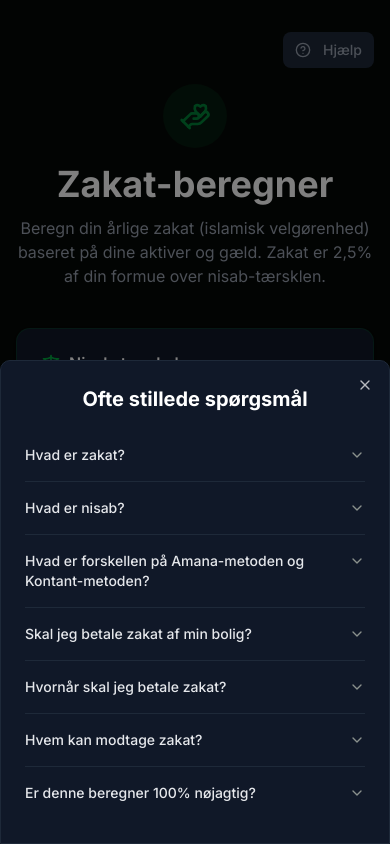
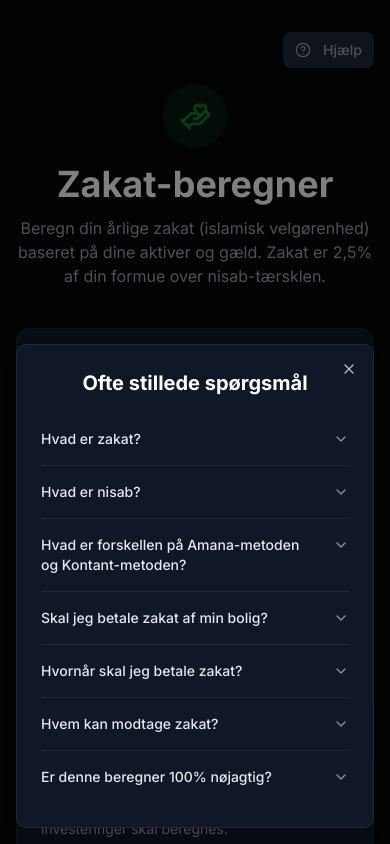
Before and after one commit to yusefmubeen/zkt, a Next.js app: page / in a window 390 px wide. Both pictures are taken after a click on the button "Hjælp". Shown: the top 844 px of the page. Built offline with nearby package versions, Linux system fonts and the light colour scheme.

Commit message:
style: add mobile margin to modal component
Update modal styling for better mobile layout.

#VERCEL_SKIP

Co-authored-by: Yusef Mubeen <23268696+yusefmubeen@users.noreply.github.com>

```diff
--- a/components/ui/dialog.tsx
+++ b/components/ui/dialog.tsx
@@ -52,7 +52,7 @@ function DialogContent({
         data-slot="dialog-content"
         className={cn(
           variant === "bottomSheet"
-            ? "bg-background data-[state=open]:animate-in data-[state=closed]:animate-out data-[state=closed]:fade-out-0 data-[state=open]:fade-in-0 fixed z-50 grid w-full gap-4 border p-6 shadow-lg duration-200 max-lg:bottom-0 max-lg:left-0 max-lg:translate-x-0 max-lg:translate-y-0 max-lg:rounded-t-lg max-lg:rounded-b-none max-lg:data-[state=closed]:slide-out-to-bottom max-lg:data-[state=open]:slide-in-from-bottom lg:top-[50%] lg:left-[50%] lg:max-w-lg lg:translate-x-[-50%] lg:translate-y-[-50%] lg:rounded-lg"
+            ? "bg-background data-[state=open]:animate-in data-[state=closed]:animate-out data-[state=closed]:fade-out-0 data-[state=open]:fade-in-0 fixed z-50 grid w-full gap-4 border p-6 shadow-lg duration-200 max-lg:bottom-0 max-lg:left-0 max-lg:right-0 max-lg:mx-4 max-lg:mb-4 max-lg:w-auto max-lg:translate-x-0 max-lg:translate-y-0 max-lg:rounded-lg max-lg:data-[state=closed]:slide-out-to-bottom max-lg:data-[state=open]:slide-in-from-bottom lg:top-[50%] lg:left-[50%] lg:max-w-lg lg:translate-x-[-50%] lg:translate-y-[-50%] lg:rounded-lg"
             : "bg-background data-[state=open]:animate-in data-[state=closed]:animate-out data-[state=closed]:fade-out-0 data-[state=open]:fade-in-0 data-[state=closed]:zoom-out-95 data-[state=open]:zoom-in-95 fixed top-[50%] left-[50%] z-50 grid w-full max-w-[calc(100%-2rem)] translate-x-[-50%] translate-y-[-50%] gap-4 rounded-lg border p-6 shadow-lg duration-200 sm:max-w-lg",
           className,
         )}
```
